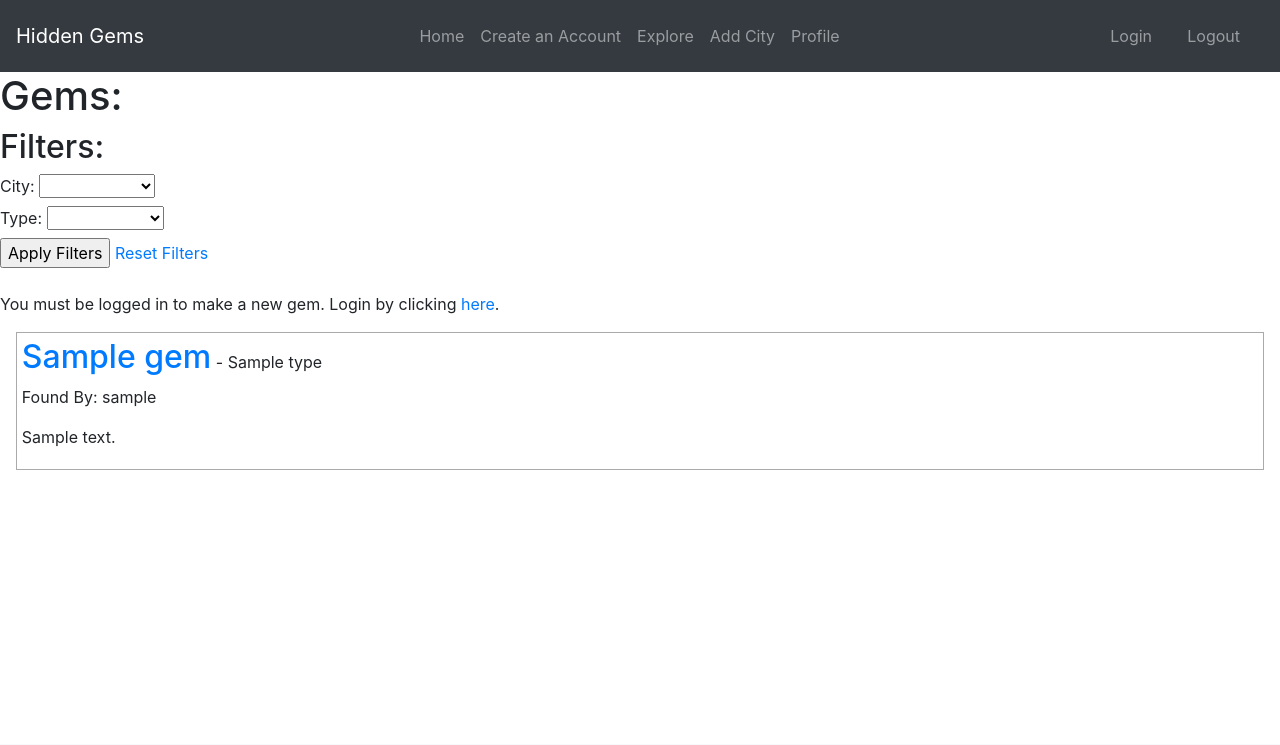
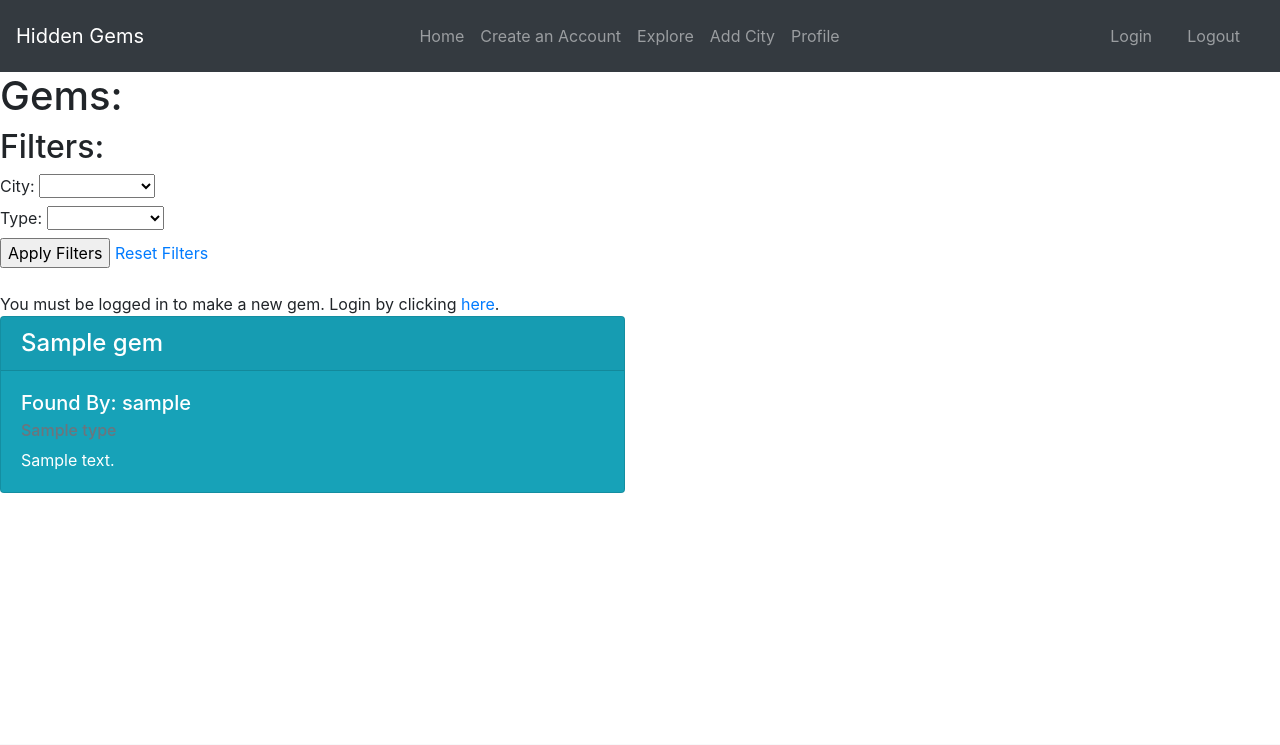
Before and after one commit to asfreitas/hiddengems, a Flask app: template src/templates/gems.html in a window 1280 px wide. Shown: the top 745 px of the page. Run offline with Flask 2, Linux system fonts and the light colour scheme; the template is opened without the code that fills it: most values are stand-ins (such as "Sample title", 1, 10 or a date in 2020); some libraries are stand-ins or nearby versions.

Commit message:
made some more changes to the gems page and added cards

```diff
--- a/src/templates/add_city.html
+++ b/src/templates/add_city.html
@@ -14,7 +14,7 @@
 <body class="text-center">
 	<div class="d-flex h-100">
 	<div class="row align-self-center w-100">
-		<div class="col-3 mx-auto">
+		<div class="mx-auto">
 
 			<form class="account" action="{{url_for('add_city')}}" method="post">
 			<div class="jumbotron">
--- a/src/templates/create_account.html
+++ b/src/templates/create_account.html
@@ -9,7 +9,7 @@
 <body class="text-center">
 	<div class="d-flex h-100">
 	<div class="row align-self-center w-100">
-	<div class="col-3 mx-auto">
+	<div class="mx-auto">
 			<form class="account" action="{{url_for('create_account')}}" method="post">
 		<div class="jumbotron">
 			<h1>Sign up</h1>
--- a/src/templates/gems.html
+++ b/src/templates/gems.html
@@ -47,21 +47,39 @@
 		You must be logged in to make a new gem. Login by clicking <a href="{{ url_for('login') }}"">here</a>.
 		{% endif %}
 	</header>
-	{% for gem in gems %}
-		<section class="gem">
-			<header>
-				<a href="{{url_for('gem_solo', gemId = gem.idGems)}}">
-					<h2>{{ gem.name }}</h2>
-				</a> - {{ gem.type }}
-				{% if gem.discoveredByUsername == None %}
-					<p>Found By: A former Hidden Gems User</p>
-				{% else %}
-					<p>Found By: {{ gem.discoveredByUsername }}</p>
-				{% endif %}
-			</header>
-			<p>{{ gem.description }}</p>
-		</section>
+
+
+<!-- Display gems in cars -->
+
+	{% for gem in gems | slice(3) %}
+		<div class="row">
+			{% for item in gem %}
+			<div class="col-sm-6">
+				<div class="card text-white bg-info mb-3">
+					<h4 class="card-header">
+						<a style="color: white" href="{{url_for('gem_solo', gemId = item.idGems)}}">{{ item.name }}</a>
+					</h4>
+					<div class="card-body">
+						<h5 class="card-title">
+						{% if item.discoveredByUsername == None %}
+						Found By: A former Hidden Gems User
+						{% else %}
+						Found By: {{ item.discoveredByUsername }}
+						{% endif %}
+
+						</h5>
+						<h6 class="card-subtitle mb-2 text-muted"> {{ item.type }}</h6>
+						<p class="card-text"> {{ item.description }}</p>
+
+					</div>
+				</div>
+			</div>
+			{% endfor %}
+		</div>
+
 	{% endfor %}
+
+
 </main>
 
 {% endblock %}
--- a/src/templates/login.html
+++ b/src/templates/login.html
@@ -7,7 +7,7 @@
 <div class="signin">
 	<div class="d-flex h-100">
 	<div class="row align-self-center w-100">
-	<div class="col-3 mx-auto">
+	<div class="mx-auto">
 	<form action="{{url_for('login')}}" method="post">
 		<div class="jumbotron">
 			<h1>Log In</h1>
```
Also changed, not shown: src/static/style.css (line endings or trailing spaces).
